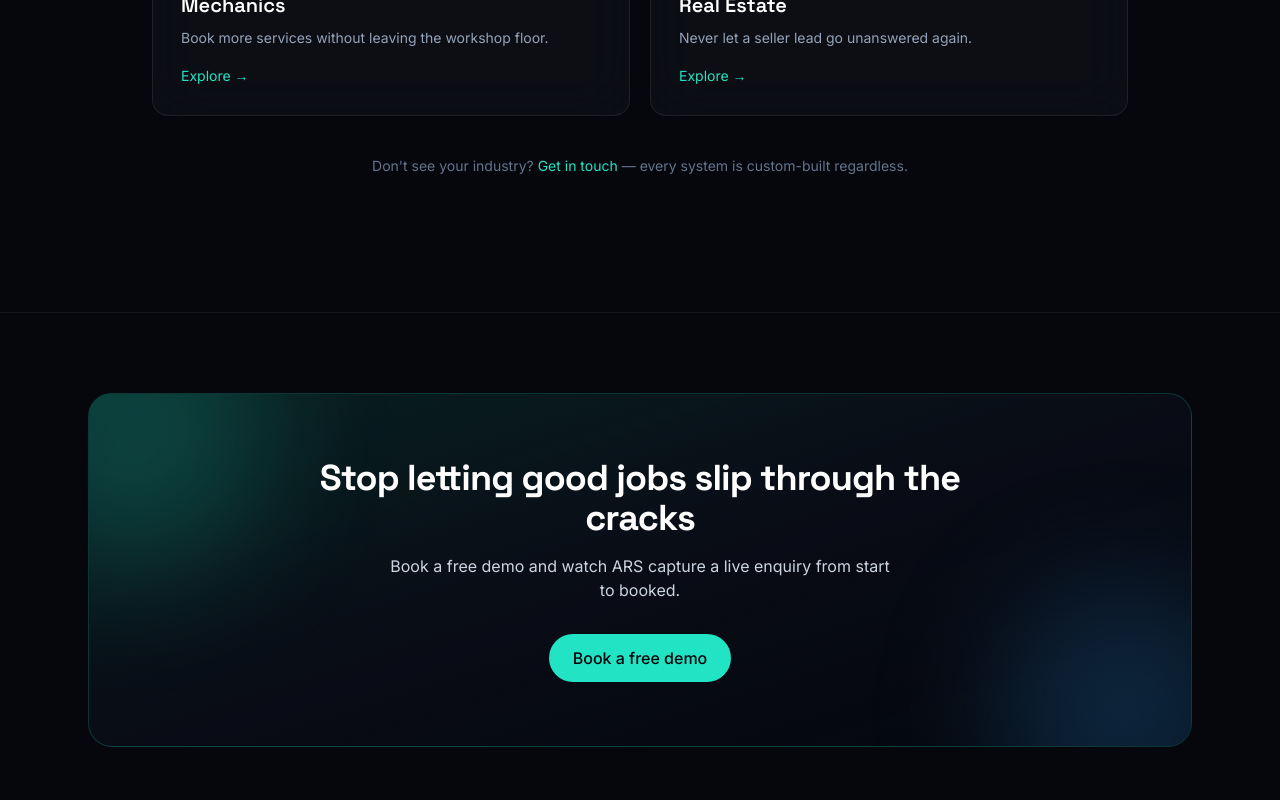
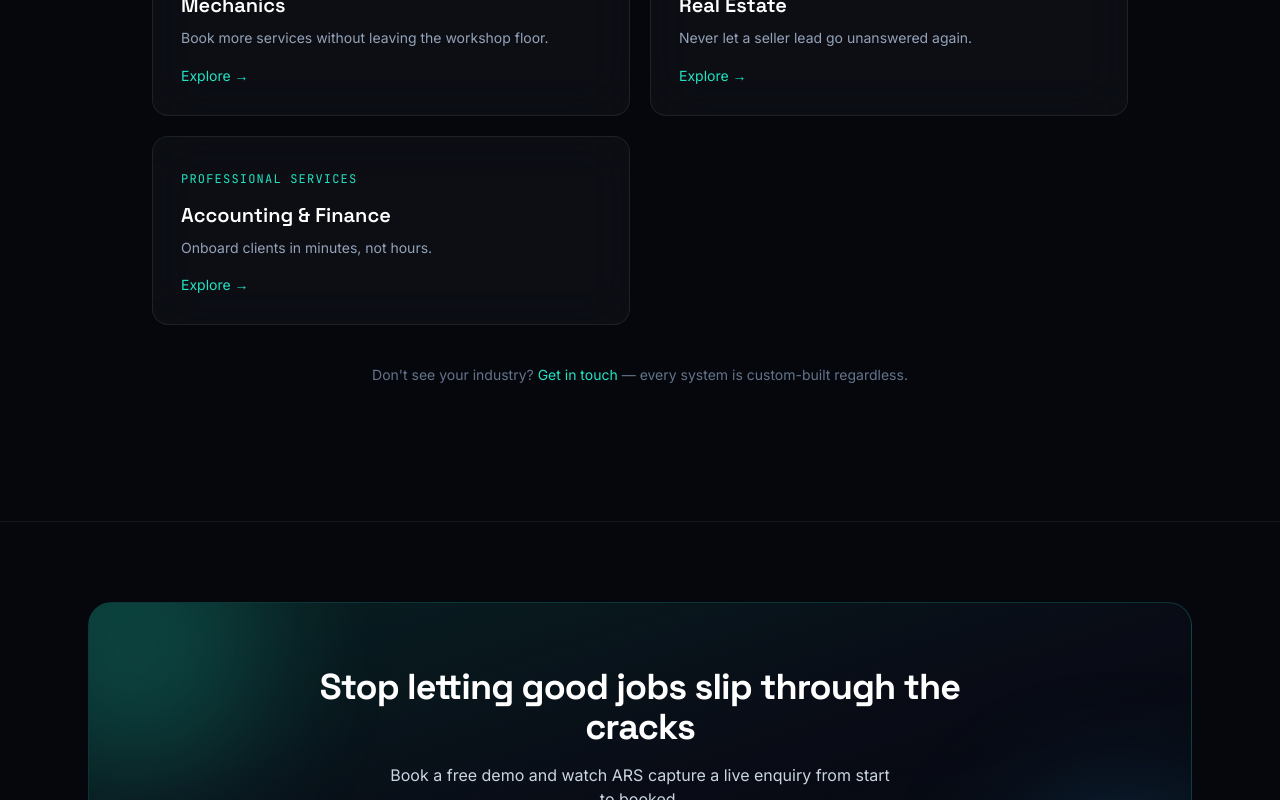
Before and after one commit to Alirezaa02/ARS-website, a React (Vite) app: page /industries in a window 1280 px wide. Shown: the part 1092-1892 px from the top of the page. Built offline with nearby package versions, Linux system fonts and the light colour scheme.

Commit message:
Added Accounting  page

```diff
--- a/src/App.jsx
+++ b/src/App.jsx
@@ -23,6 +23,7 @@ import PestControl from "./pages/industries/PestControl";
 import CurtainsAndBlinds from "./pages/industries/CurtainsAndBlinds";
 import Mechanics from "./pages/industries/Mechanics";
 import RealEstate from "./pages/industries/RealEstate";
+import AccountingAndFinance from "./pages/industries/AccountingAndFinance";
 
 function ScrollToTop() {
   const { pathname } = useLocation();
@@ -86,6 +87,7 @@ export default function App() {
           <Route path="/industries/curtains-and-blinds" element={<Page><CurtainsAndBlinds /></Page>} />
           <Route path="/industries/mechanics" element={<Page><Mechanics /></Page>} />
           <Route path="/industries/real-estate" element={<Page><RealEstate /></Page>} />
+          <Route path="/industries/accounting-and-finance" element={<Page><AccountingAndFinance /></Page>} />
           <Route path="/privacy" element={<Page><Privacy /></Page>} />
           <Route path="/terms" element={<Page><Terms /></Page>} />
           <Route path="*" element={<Page><NotFound /></Page>} />
--- a/src/data/industries.js
+++ b/src/data/industries.js
@@ -970,6 +970,124 @@ export const industries = [
       ],
     },
   },
+  {
+    slug: "accounting-and-finance",
+    category: "Professional Services",
+    name: "Accounting & Finance",
+    headline: "AI Automation & Answering Service for Accounting Firms in Australia",
+    headlineAccent: "Accounting Firms",
+    subheadline: "Onboard clients in minutes, not hours.",
+    intro:
+      "Onboarding, document chasing, and tax-season enquiries all pile up on top of the actual advisory work. ARS builds AI systems that handle the admin automatically, so your team's time goes to the work that needs their expertise.",
+    typicalTimeline: "Typically 2–4 weeks to go live",
+    challenges: [
+      {
+        title: "Onboarding a new client eats hours",
+        body: "Engagement letters, ID collection, platform setup — it's the same steps every time, and none of it needs an accountant's judgement.",
+      },
+      {
+        title: "Chasing documents never stops",
+        body: "Receipts, statements, signatures — someone always has to follow up, and it's rarely the client who remembers first.",
+      },
+      {
+        title: "Tax season buries the phones",
+        body: "Enquiries spike exactly when your team has the least time to answer them, and a missed call at BAS time is a missed client.",
+      },
+    ],
+    workflows: [
+      {
+        tag: "Onboarding",
+        title: "Client onboarding automation",
+        description:
+          "Engagement letters, document requests, and platform access all get triggered automatically the moment a new client signs on.",
+        details:
+          "The same steps happen the same way every time, without anyone on your team having to remember to chase the next one.",
+        steps: [
+          { label: "Client signs on", icon: IconCheck },
+          { label: "Letter sent", icon: IconMail },
+          { label: "Docs requested", icon: IconDocument },
+          { label: "Access set up", icon: IconSend },
+        ],
+      },
+      {
+        tag: "Call answering",
+        title: "24/7 AI answering & booking",
+        description:
+          "Every client call gets answered, routine questions get handled, and appointments get booked straight into your calendar — even during your busiest weeks.",
+        details:
+          "Works the same in the middle of tax season as it does any other week — nothing depends on someone being free to pick up.",
+        steps: [
+          { label: "Call comes in", icon: IconPhone },
+          { label: "AI answers", icon: IconMessage },
+          { label: "Question handled", icon: IconCheck },
+          { label: "Booked in", icon: IconCalendar },
+        ],
+      },
+      {
+        tag: "Document chasing",
+        title: "Document collection & chasing",
+        description:
+          "Automated requests and reminders collect receipts, statements, and signatures, and keep following up on anything outstanding until it lands.",
+        details:
+          "Nobody on your team has to remember to nag a client for the third time — it just keeps going until it's done.",
+        steps: [
+          { label: "Docs requested", icon: IconSend },
+          { label: "Reminder sent", icon: IconBell },
+          { label: "Received", icon: IconDocument },
+          { label: "Logged", icon: IconCheck },
+        ],
+      },
+      {
+        tag: "Lead capture",
+        title: "Tax-season lead capture",
+        description:
+          "New enquiries through tax and BAS season get captured, qualified, and booked automatically, so a spike in demand becomes new clients instead of missed calls.",
+        details:
+          "Scales the same whether it's a quiet week or the busiest fortnight of the year.",
+        steps: [
+          { label: "Enquiry in", icon: IconMessage },
+          { label: "AI qualifies", icon: IconDocument },
+          { label: "Booked", icon: IconCalendar },
+          { label: "New client", icon: IconCheck },
+        ],
+      },
+      {
+        tag: "Deadlines",
+        title: "Deadline & compliance reminders",
+        description:
+          "Automated reminders for BAS lodgement, tax deadlines, and outstanding documents keep clients on track and cut down the last-minute scramble.",
+        details:
+          "Clients hear from you with time to actually act, instead of a last-minute chase that stresses everyone out.",
+        steps: [
+          { label: "Deadline approaching", icon: IconClock },
+          { label: "Reminder sent", icon: IconBell },
+          { label: "Client responds", icon: IconMessage },
+          { label: "Logged", icon: IconCheck },
+        ],
+      },
+      {
+        tag: "Client FAQ",
+        title: "Client FAQ & status chatbot",
+        description:
+          "Handles routine questions about fees, timelines, and where a job's up to, so your accountants and bookkeepers aren't repeating the same answers all day.",
+        details:
+          "Frees up real time for the advisory conversations that actually need a qualified person.",
+        steps: [
+          { label: "Question asked", icon: IconMessage },
+          { label: "AI answers", icon: IconCheck },
+          { label: "Escalated if needed", icon: IconAlert, tone: "warn" },
+          { label: "Logged", icon: IconDocument },
+        ],
+      },
+    ],
+    toolsExamples: ["Xero", "MYOB", "Outlook Calendar", "Google Calendar", "Gmail"],
+    whyNow: {
+      paragraphs: [
+        "Accounting and bookkeeping firms carry a lot of invisible admin — onboarding, document chasing, routine questions — and most of it doesn't need an accountant's judgement, just consistency.",
+        "Tax and BAS season is when this admin load and new-client demand both spike at once. Handling the routine parts automatically means your qualified people spend their time on advisory work, while client data is still handled carefully, in line with the Australian Privacy Principles.",
+      ],
+    },
+  },
 ];
 
 export function getIndustry(slug) {
--- /dev/null
+++ b/src/pages/industries/AccountingAndFinance.jsx
@@ -0,0 +1,6 @@
+import IndustryPageTemplate from "../../components/industries/IndustryPageTemplate";
+import { getIndustry } from "../../data/industries";
+
+export default function AccountingAndFinance() {
+  return <IndustryPageTemplate industry={getIndustry("accounting-and-finance")} />;
+}
```
Also changed, not shown: 1 other file (tests, documents, lock files or other folders).
